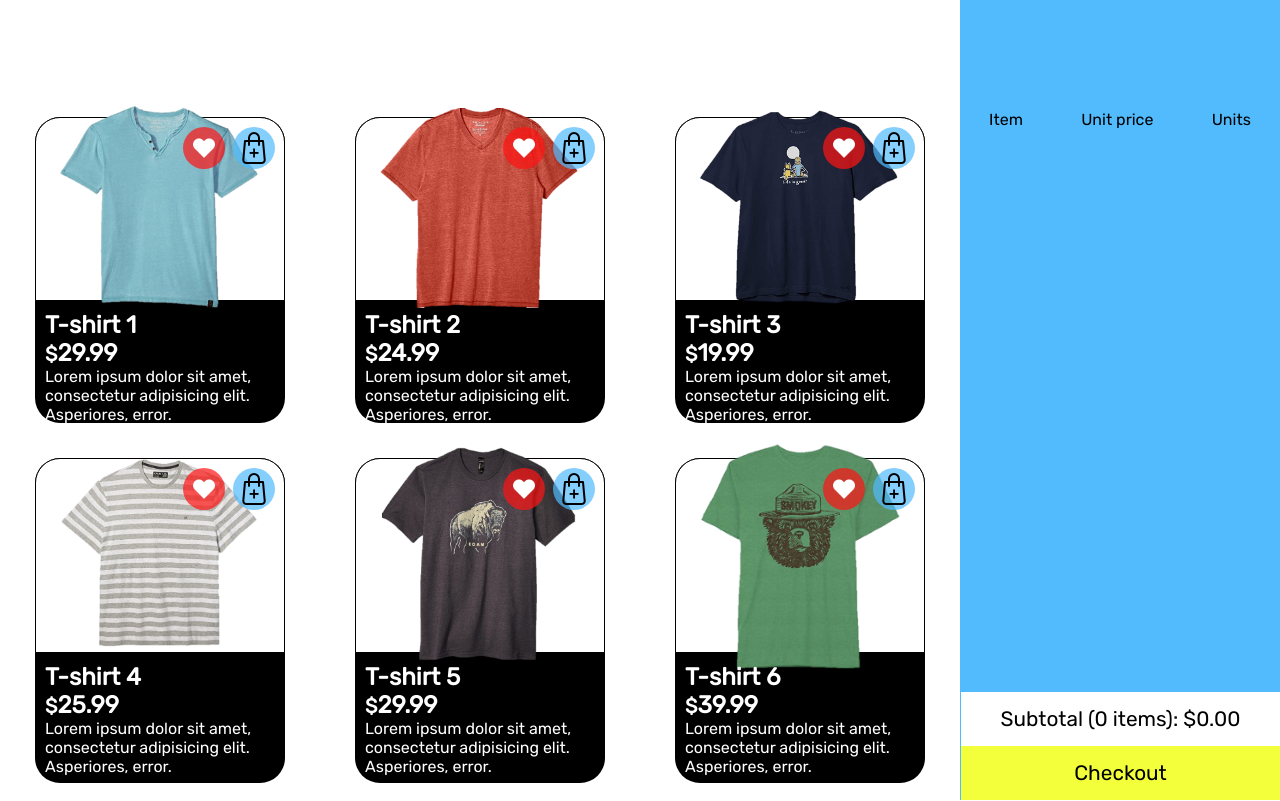
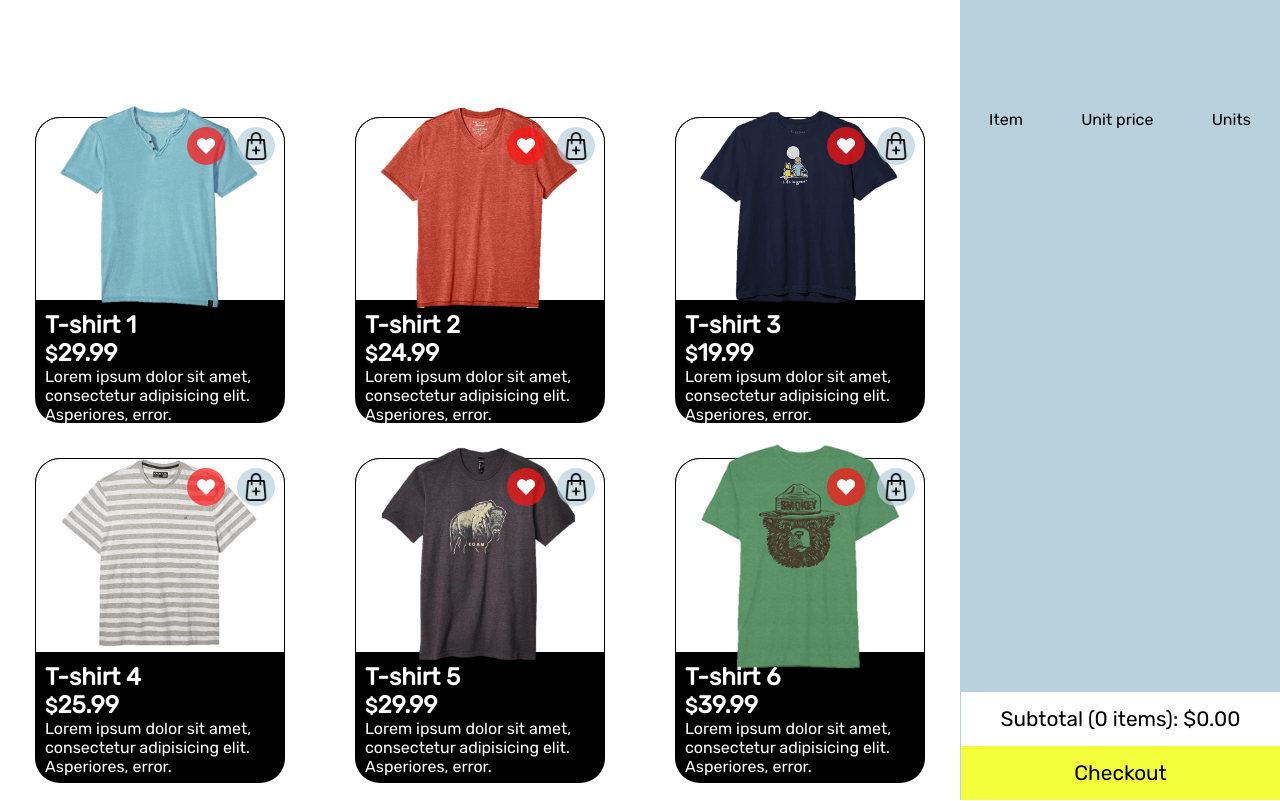
Before and after one commit to diablo3775/shopping-cart-, a plain HTML site: page shopping cart/index.html in a window 1280 px wide. Drawn offline with nearby package versions, Linux system fonts and the light colour scheme.

Commit message:
Update style.css

```diff
--- a/shopping cart/style.css
+++ b/shopping cart/style.css
@@ -6,7 +6,8 @@
   --bg-color: #fff;
   --link-color: #000;
   --link-size: 1.1rem;
-  --right-side-bg-color: 81, 187, 254;
+  /* --right-side-bg-color: 81, 187, 254; */
+  --right-side-bg-color: 184, 209, 221;
 }
 
 /* General CSS */
@@ -308,12 +309,12 @@ main .model {
   cursor: pointer;
 }
 .products .item .item-container .add-to-cart img {
-  width: 32px;
-  height: 32px;
+  width: 28px;
+  height: 28px;
 }
 .products .item .item-container .add-to-wishlist img {
-  width: 32px;
-  height: 32px;
+  width: 28px;
+  height: 28px;
 
   padding: 5px;
 }
```
